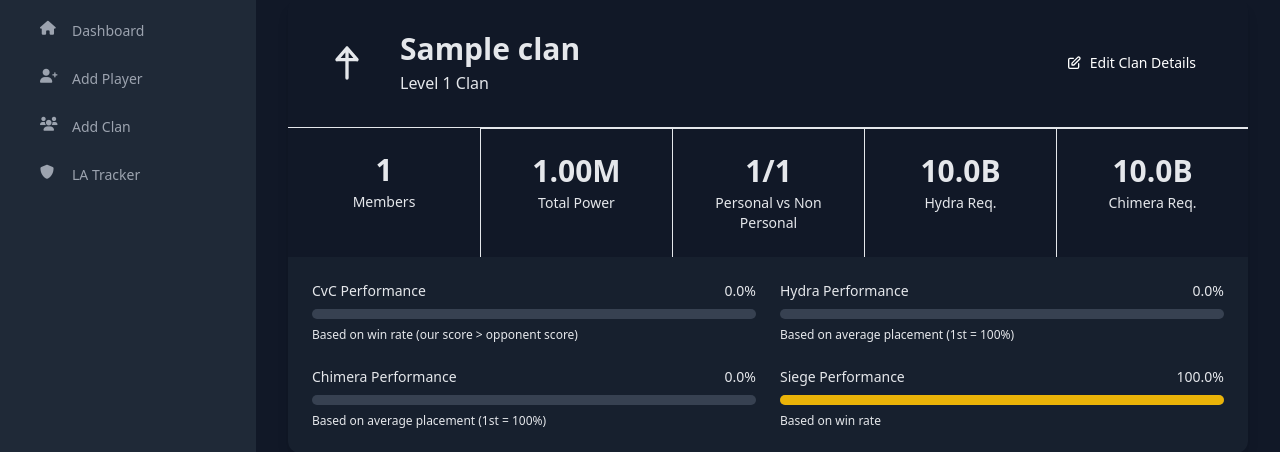
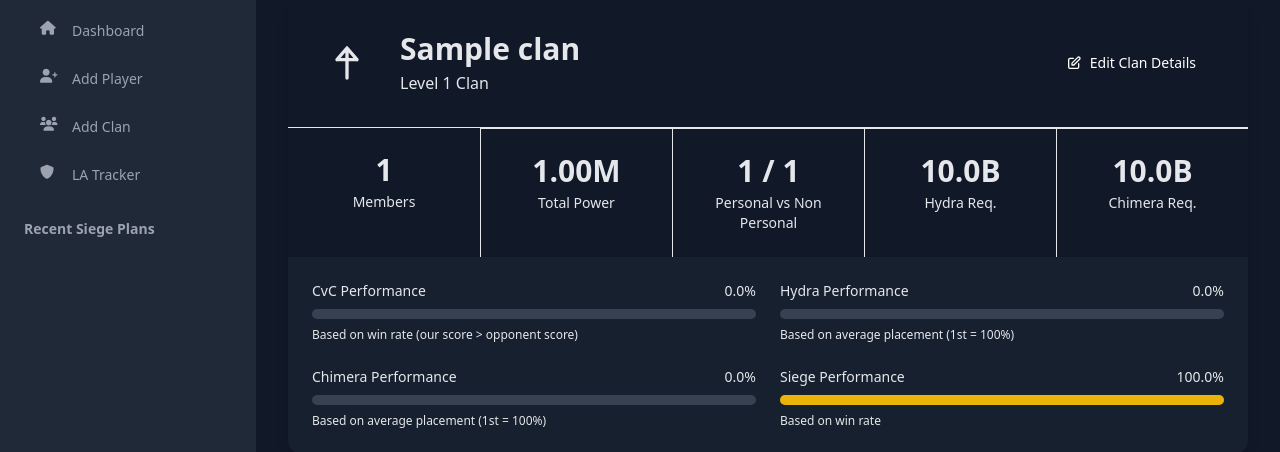
Before and after one commit to Reason0x6/rsl_cluster_manager, a Django app: page /clan/00000000-0000-0000-0000-000000000001/ in a window 1280 px wide. Shown: the part 93-545 px from the top of the page. Run offline with Django 3.2, Linux system fonts and the light colour scheme; tables that the repository leaves empty hold one stand-in row (values such as "Sample post"); data that the repository does not hold is empty; some libraries are stand-ins or nearby versions.

Commit message:
Updated cvc perf and siege plans side bar

```diff
--- a/clans/templates/clans/base.html
+++ b/clans/templates/clans/base.html
@@ -1,4 +1,6 @@
 {% load static tailwind_tags %}
+{% load siege_plans_tags %}
+{% get_recent_siege_plans as recent_plans %}
 <!DOCTYPE html>
 <html lang="en">
 <head>
@@ -135,6 +137,23 @@
                 </a>
                 {% endif %}
             </nav>
+
+            <!-- New Section: Last Four Sage Plans -->
+            <div class="mt-6">
+                <h3 class="text-sm font-semibold text-gray-400 mb-2">Recent Siege Plans</h3>
+                <ul class="space-y-2">
+                    {% for plan in recent_plans %}
+                    <li>
+                        <a href="{% url 'assign_siege_plan' plan.id %}" class="flex items-center space-x-3 px-4 py-2.5 text-sm font-medium text-gray-400 hover:bg-gray-700 hover:text-white rounded-lg">
+                            <div class="flex items-center">
+                                <i class="fas fa-scroll w-5 h-5" style="line-height: 1.5em;"></i>
+                            </div>
+                            <span class="flex items-center">Plan: {{ plan.name }}<br/>{{plan.clan}} @ {{plan.created_at|date:'Y-m-d'}}</span>
+                        </a>
+                    </li>
+                    {% endfor %}
+                </ul>
+            </div>
         </div>
     </aside>
 
--- a/clans/templates/clans/clan_detail.html
+++ b/clans/templates/clans/clan_detail.html
@@ -46,7 +46,7 @@
             </div>
 
             <div class="p-6 text-center">
-                <div class="text-3xl font-semibold text-brand-text mb-1">{{ clan.personal_rewards_cvc_threshold|intcomma }}/{{ clan.non_pr_cvc_threshold|intcomma }}</div>
+                <div class="text-3xl font-semibold text-brand-text mb-1">{{ clan.personal_rewards_cvc_threshold|intcomma }} / {{ clan.non_pr_cvc_threshold|intcomma }}</div>
                 <div class="text-sm text-brand-text-muted">Personal vs Non Personal</div>
             </div>
 
--- /dev/null
+++ b/clans/templatetags/siege_plans_tags.py
@@ -0,0 +1,14 @@
+import logging
+from django import template
+from clans.models import SiegePlan
+
+register = template.Library()
+
+
+@register.simple_tag
+def get_recent_siege_plans():
+    try:
+        recent_plans = SiegePlan.objects.order_by('-created_at')[:4]
+        return recent_plans
+    except Exception as e:
+        return []
--- a/clans/views.py
+++ b/clans/views.py
@@ -66,16 +66,19 @@ def clan_detail(request, clan_id):
     clan = get_object_or_404(Clan, clan_id=clan_id)
 
     # Calculate CvC Performance (wins vs total)
-    cvc_records = clan.cvc_records.all()
-    if cvc_records.exists():
+    cvc_records = [
+        record for record in get_activities_config(clan)['CvC']['records']
+    ]
+    won_records = [
+        record for record in cvc_records if record.score > record.opponent_score
+    ]
+
+    if cvc_records:
         # Win is when our score is higher than opponent score
-        cvc_wins = cvc_records.filter(score__gt=F('opponent_score')).count()
-
-
-        total_matches = cvc_records.count()
-        cvc_performance = (Decimal(str(cvc_wins)) / Decimal(str(total_matches))) * 100
+        cvc_performance = (len(won_records) / len(cvc_records)) * 100
     else:
         cvc_performance = Decimal('0')
+
 
     # Calculate Siege Performance (position 1 = win)
     siege_records = clan.siege_records.all()
```
